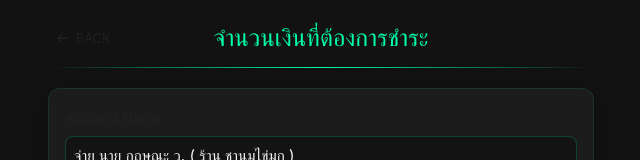
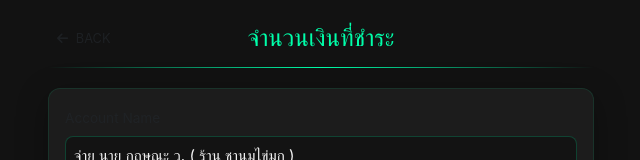
Before and after one commit to ChaNomKaiMuk/PromptPay, a plain HTML site: page index.html in a window 1280 px wide. Both pictures are taken after a click on the button "CREATE A PAYMENT". Shown: the top 160 px of the page, without its empty margins (319-959 px from the left). Drawn offline with nearby package versions, Linux system fonts and the light colour scheme; some packages are replaced by stand-ins of ours; a script that the page names is missing.

Commit message:
Update index.html

```diff
--- a/index.html
+++ b/index.html
@@ -450,7 +450,7 @@
             <div class="row justify-content-center">
                 <div class="col-md-8 col-lg-6">
                     <div class="header">
-                        <h2 class="luxury-text text-center mb-0" style="font-size: 1.5rem;">จำนวนเงินที่ต้องการชำระ</h2>
+                        <h2 class="luxury-text text-center mb-0" style="font-size: 1.5rem;">จำนวนเงินที่ชำระ</h2>
                         <button class="btn btn-sm text-muted position-absolute" onclick="goBack()" style="left: 0; top: 0; font-size: 0.8rem;">
                             <i class="fas fa-arrow-left me-1"></i> BACK
                         </button>
```
